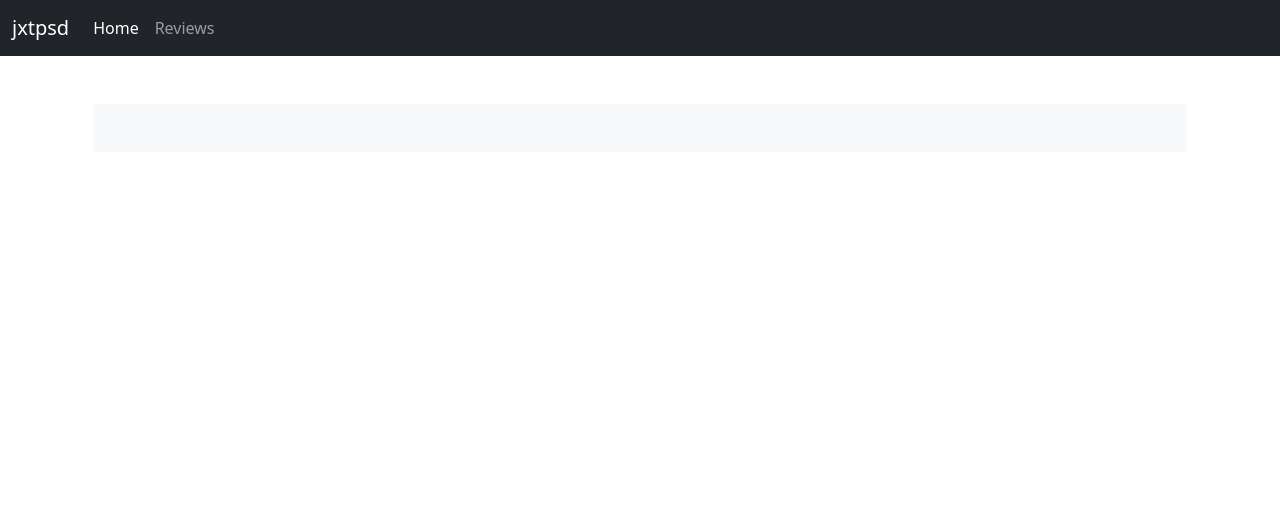
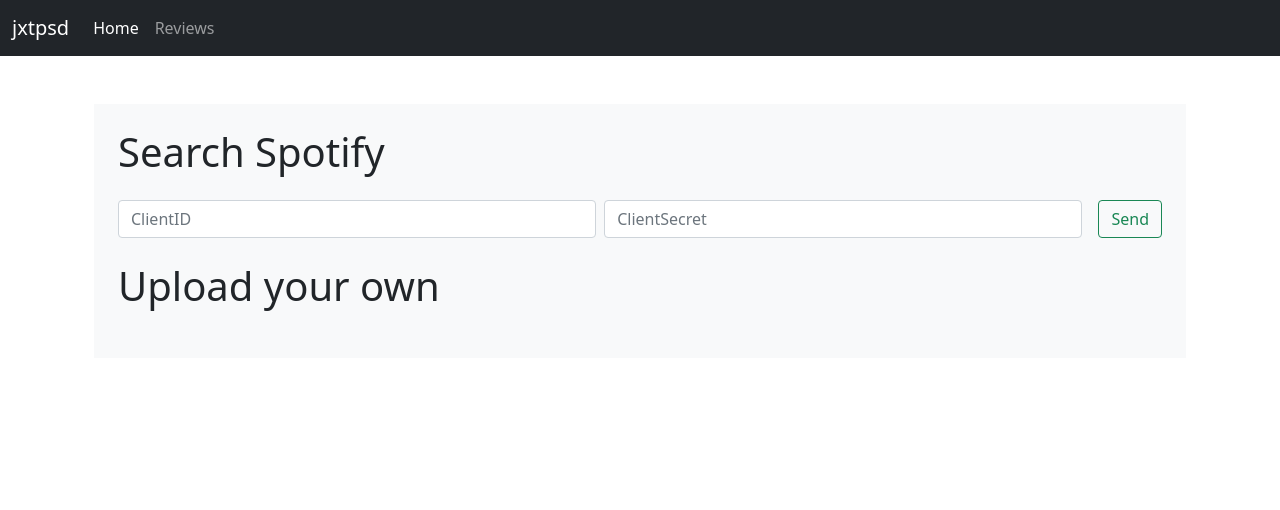
Before and after one commit to pavelmfateev/juxtaposed, a Node server app: page /reviews/new in a window 1280 px wide. Shown: the top 510 px of the page. Run offline with Node 20, Linux system fonts and the light colour scheme; some libraries are stand-ins or nearby versions.

Commit message:
add new review form page

```diff
--- a/views/reviews/new.ejs
+++ b/views/reviews/new.ejs
@@ -1,5 +1,19 @@
 <% layout('layouts/boilerplate')%>
 <div class="container">
   <div class="container bg-light p-4">
-
+    <h1 class="mb-4">Search Spotify</h1>
+    <form class="d-flex d-none">
+      <input class="form-control me-2" type="search" placeholder="Search" aria-label="Search">
+      <select class="form-select form-select-sm w-50" aria-label="">
+        <option selected>By artist</option>
+        <option value="1">By album </option>
+      </select>
+      <button class="btn btn-outline-success ms-2" type="submit">Search</button>
+    </form>
+    <form class="d-flex my-4">
+      <input class="form-control me-2" type="search" placeholder="ClientID" aria-label="Search">
+      <input class="form-control me-2" type="search" placeholder="ClientSecret" aria-label="Search">
+      <button class="btn btn-outline-success ms-2" type="submit">Send</button>
+    </form>
+    <h1 class="my-4">Upload your own</h1>
 </div>
```
